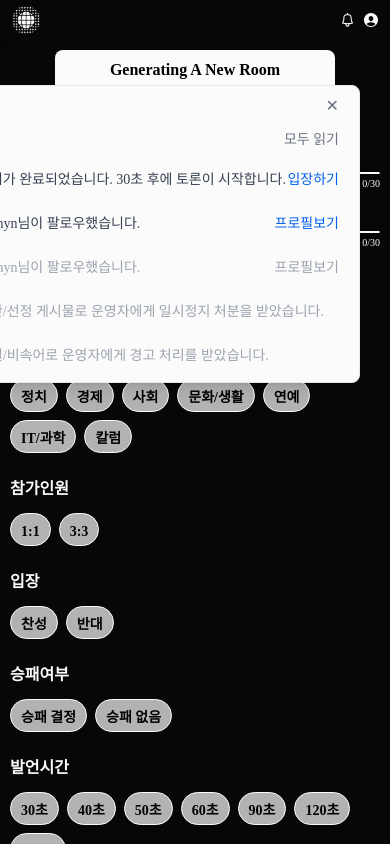
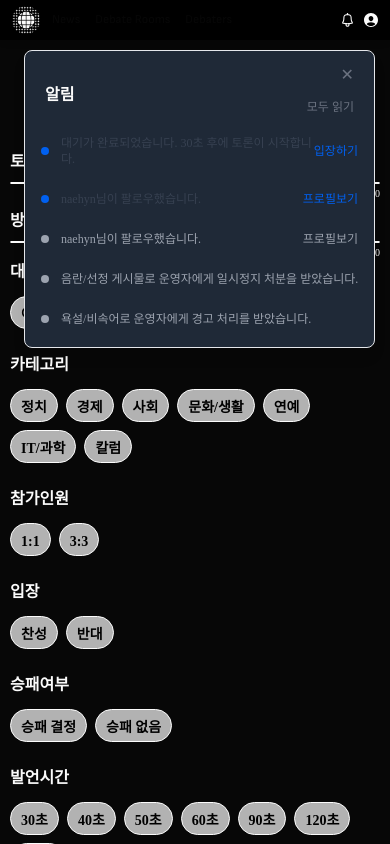
Before and after one commit to prgrms-web-devcourse-final-project/WEB2_3_BlockB_FE, a React (Vite) app: page /debate-zone in a window 390 px wide. Both pictures are taken after a click on the button 347 px from the left and 20 px from the top of the page. Shown: the top 844 px of the page. Built offline with nearby package versions, Linux system fonts and the light colour scheme; a web font is replaced by a local one.

Commit message:
Feat: 알림 반응형 및 Header 고정

```diff
--- a/src/components/common/Header.tsx
+++ b/src/components/common/Header.tsx
@@ -17,11 +17,12 @@ export default function Header({ status }: { status: HeaderStatusType }) {
 
   return (
     <>
+      <div className="fixed top-0 w-full z-50">
         {status === "landing" ? (
           <div className="w-full h-[80px] flex max-md:px-[12px] px-[40px] max-md:h-[40px] justify-between items-center bg-black01 text-white">
             <img
               src={logoWhite}
-            className="max-md:w-7 max:md:h-7 max-md:object-cover"
+              className="max-md:w-7 max-md:h-7 max-md:object-cover"
             />
             <p className="font-unifrakturCook text-[40px] max-md:text-[24px]">
               Earth Talk
@@ -32,10 +33,11 @@ export default function Header({ status }: { status: HeaderStatusType }) {
           </div>
         ) : (
           <div
-          className={`w-full h-[80px] flex max-md:px-[12px] px-[40px] max-md:h-[40px] shadow-md justify-between items-center ${
+            className={`w-full h-[80px] flex max-md:px-[12px] px-[40px] max-md:h-[40px] shadow-md justify-between items-center
+            ${
               status === "debate-waiting"
-              ? "text-white"
-              : "bg-white  border-b border-gray03 "
+                ? "text-white bg-black"
+                : "bg-white border-b border-gray03"
             }`}
           >
             <div
@@ -48,7 +50,7 @@ export default function Header({ status }: { status: HeaderStatusType }) {
               <Link to={"/main"}>
                 <img
                   src={status === "debate-waiting" ? logoWhite : logo}
-                className="max-md:w-7 max:md:h-7 max-md:object-cover"
+                  className="max-md:w-7 max-md:h-7 max-md:object-cover"
                 />
               </Link>
               <div
@@ -56,7 +58,7 @@ export default function Header({ status }: { status: HeaderStatusType }) {
                   status === "admin"
                     ? "w-[460px] max-md:w-[220px]"
                     : "w-[360px] max-md:w-[180px]"
-              } flex  h-[29px] justify-between text-[24px] max-md:text-[12px] items-center font-sofiaSans text-black01`}
+                } flex h-[29px] justify-between text-[24px] max-md:text-[12px] items-center font-sofiaSans text-black01`}
               >
                 <Link to={"/news"}>News</Link>
                 <Link to={"/debate-rooms"}>Debate Rooms</Link>
@@ -65,11 +67,15 @@ export default function Header({ status }: { status: HeaderStatusType }) {
               </div>
             </div>
             <div className="flex w-[87px] max-md:w-9 h-[30px] justify-between items-center">
-            <button onClick={() => setIsNotificationOpen(!isNotificationOpen)}>
+              <button
+                onClick={() => setIsNotificationOpen(!isNotificationOpen)}
+              >
                 <img
                   className="max-md:w-[11px] max-md:h-[14px]"
                   src={
-                  status === "debate-waiting" ? notificationWhite : notification
+                    status === "debate-waiting"
+                      ? notificationWhite
+                      : notification
                   }
                   alt="알림"
                 />
@@ -82,11 +88,16 @@ export default function Header({ status }: { status: HeaderStatusType }) {
                 />
               </Link>
               {isNotificationOpen && (
-              <NotificationList onClose={() => setIsNotificationOpen(false)} />
+                <NotificationList
+                  status={status}
+                  onClose={() => setIsNotificationOpen(false)}
+                />
               )}
             </div>
           </div>
         )}
+      </div>
+      <div className="pt-[50px] md:pt-[80px]"></div>
     </>
   );
 }
--- a/src/components/notification/NotificationItem.tsx
+++ b/src/components/notification/NotificationItem.tsx
@@ -11,18 +11,19 @@ export default function NotificationItem({
 }) {
   return (
     <div
-      className={`flex justify-between items-center px-3 py-2 rounded-md transition duration-200 ${
-        isDisabled ? "opacity-50" : "text-gray-700 hover:bg-gray-100"
-      }`}
+      className={`flex justify-between items-center  py-2 rounded-md transition duration-200
+        ${isDisabled ? "opacity-50" : "text-gray-700 hover:bg-gray-200"}
+      `}
     >
       <div className="flex items-center space-x-2">
         <div
-          className={`w-2 h-2 rounded-full ${
+          className={`w-2 h-2 m-1 rounded-full flex-shrink-0 ${
             isNew ? "bg-game_blue01" : "bg-gray-400"
           }`}
         ></div>
+
         <p
-          className={`text-sm transition duration-200 ${
+          className={`text-xs sm:text-sm transition duration-200 ${
             isNew ? "text-gray-700" : "text-gray-400"
           }`}
         >
@@ -31,9 +32,9 @@ export default function NotificationItem({
       </div>
       {actionText && (
         <button
-          className={`text-sm transition duration-200 ${
+          className={`text-xs sm:text-sm mr-1 transition duration-200 whitespace-nowrap ${
             isNew
-              ? "text-game_blue01 hover:underline hover:text-game_blue02"
+              ? "text-game_blue01 hover:underline hover:text-blue-700"
               : "text-gray-400"
           }`}
           disabled={isDisabled}
--- a/src/components/notification/NotificationList.tsx
+++ b/src/components/notification/NotificationList.tsx
@@ -1,7 +1,13 @@
 import { useEffect, MouseEvent } from "react";
 import NotificationItem from "./NotificationItem";
 
-export default function Notification({ onClose }: { onClose: () => void }) {
+export default function Notification({
+  status,
+  onClose,
+}: {
+  status: HeaderStatusType;
+  onClose: () => void;
+}) {
   useEffect(() => {
     const handleKeyDown = (event: KeyboardEvent) => {
       if (event.key === "Escape") {
@@ -18,14 +24,32 @@ export default function Notification({ onClose }: { onClose: () => void }) {
     }
   };
 
+  const bgColor =
+    status === "debate-waiting"
+      ? "bg-gray-800"
+      : status === "admin"
+      ? "bg-gray-100"
+      : "bg-white";
+
+  const textColor =
+    status === "debate-waiting"
+      ? "text-white"
+      : status === "admin"
+      ? "text-black"
+      : "text-gray-700";
+
   return (
     <div
-      className="fixed inset-0 flex justify-end items-start p-4 z-50 font-pretendard"
+      className="fixed inset-0 flex lg:justify-end items-start p-4 z-50 font-pretendard"
       onClick={handleOverlayClick}
     >
-      <div className="absolute top-[85px] right-[30px] bg-white p-2 rounded-lg shadow-lg w-[420px] border border-gray-200">
-        <div className="flex justify-between items-center px-3 ">
-          <h2 className="text-lg font-semibold">알림</h2>
+      <div
+        className={`absolute top-[50px] md:top-[85px] right-[15px] md:right-[30px] mx-auto p-3 sm:p-4 rounded-lg shadow-lg max-w-[90%] sm:max-w-[400px] lg:max-w-[420px] border border-gray-200 ${bgColor}`}
+      >
+        <div className="flex justify-between items-center px-2 sm:px-3">
+          <h2 className={`text-base sm:text-lg font-semibold ${textColor}`}>
+            알림
+          </h2>
           <div className="flex flex-col items-end">
             <button
               onClick={onClose}
@@ -33,14 +57,16 @@ export default function Notification({ onClose }: { onClose: () => void }) {
             >
               ✕
             </button>
-            <button className="text-sm text-gray-500 hover:text-gray-700 mt-3 mb-3">
+            <button className="text-xs sm:text-sm text-gray-500 hover:text-gray-700 mt-3 mb-3">
               모두 읽기
             </button>
           </div>
         </div>
 
         {/* 알림 리스트 */}
-        <div className=" space-y-2 font-pretendard">
+        <div
+          className={`space-y-2 max-h-[70vh] overflow-y-auto font-pretendard ${textColor}`}
+        >
           <NotificationItem
             isNew={true}
             message="대기가 완료되었습니다. 30초 후에 토론이 시작합니다."
```
Lines whose indentation alone changed are shown as unchanged.
